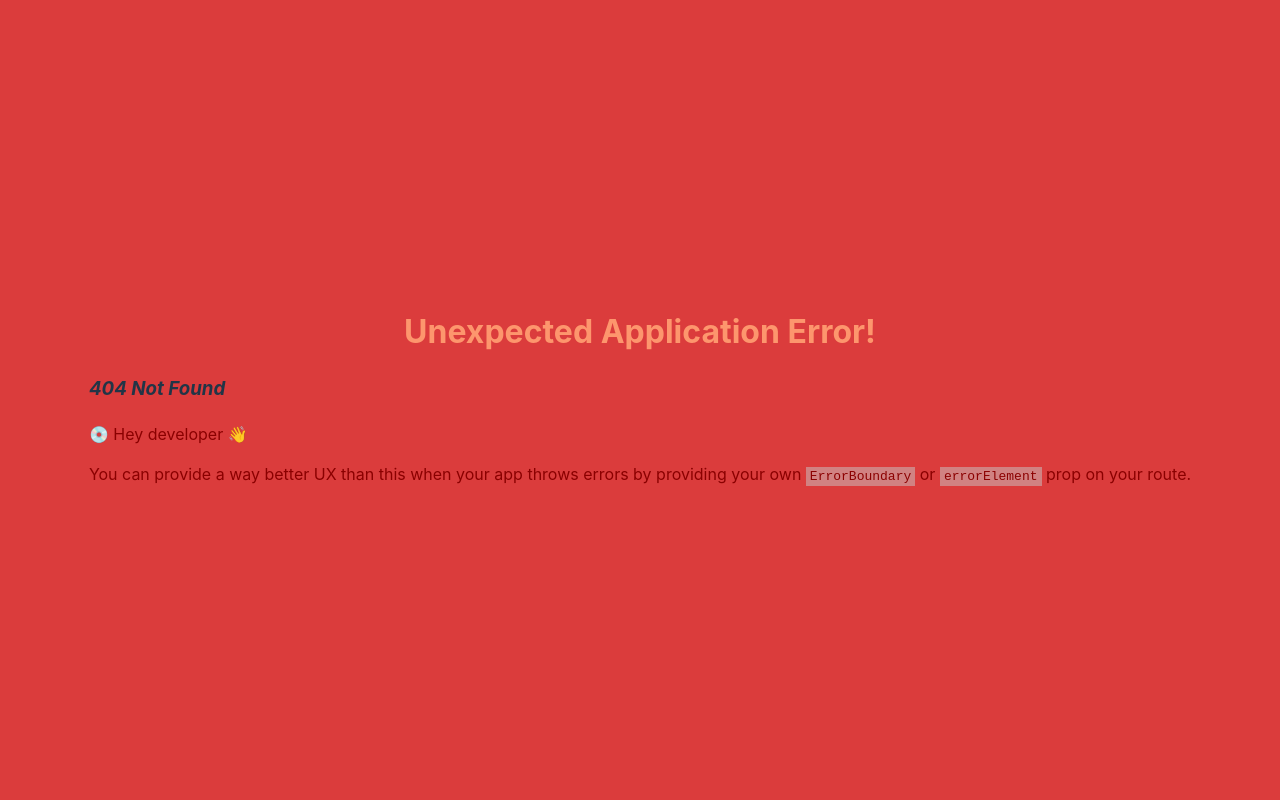
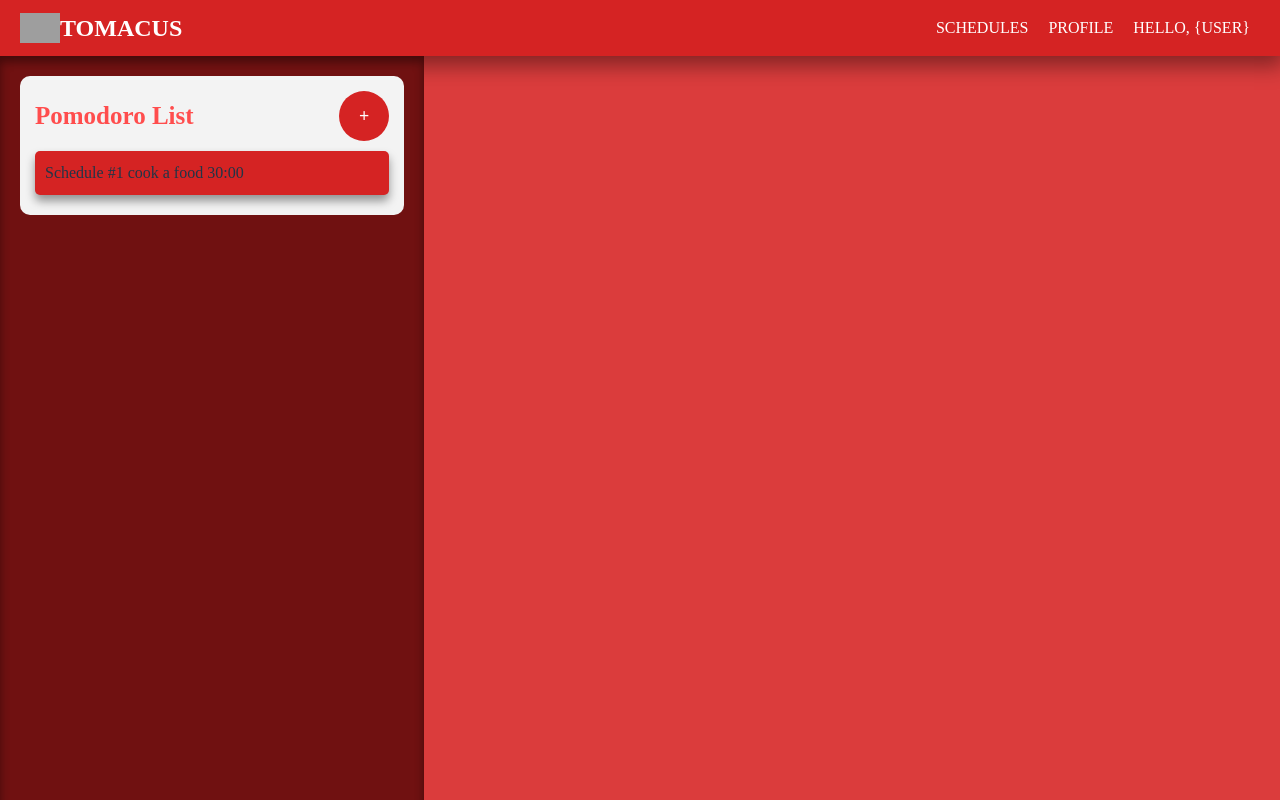
Before and after one commit to ciit-thedannified/cselec3-bce-tomacus, a React (Vite) app: page /dashboard/profile in a window 1280 px wide. Before the commit this address had no page. Built offline with nearby package versions, Linux system fonts and the light colour scheme; grey boxes are pictures that could not be loaded; a web font is replaced by a local one.

Commit message:
added new route

```diff
--- a/src/routes/AppRoutes.jsx
+++ b/src/routes/AppRoutes.jsx
@@ -1,7 +1,7 @@
 import {createBrowserRouter} from "react-router-dom";
 import App from "../App.jsx";
-// import DashboardPage from "../pages/DashboardPage.jsx";
-// import ScheduleInformation from "../components/ScheduleInformation.jsx";
+import DashboardPage from "../pages/DashboardPage.jsx";
+import ScheduleInterface from "../components/ScheduleInterface.jsx";
 import LoginPage from "../pages/LoginPage.jsx";
 import SignupPage from "../pages/SignupPage.jsx";
 
@@ -24,6 +24,32 @@ const AppRoutes = createBrowserRouter([
             <SignupPage />
         )
     },
+    {
+        path: "/dashboard",
+        element: (
+            <DashboardPage />
+        ),
+        children: [
+            {
+                path: "/dashboard/schedule/:scheduleId",
+                element: (
+                    <ScheduleInterface />
+                )
+            },
+            {
+                path: "/dashboard/schedule/new",
+                // element: <ScheduleSettings />
+            },
+            {
+                path: "/dashboard/schedule/edit/:scheduleId",
+                // element: <ScheduleSettings />
+            },
+            {
+                path: "/dashboard/profile"
+                // element: <ProfilePage />
+            }
+        ]
+    }
 ]);
 
 export default AppRoutes;
```
